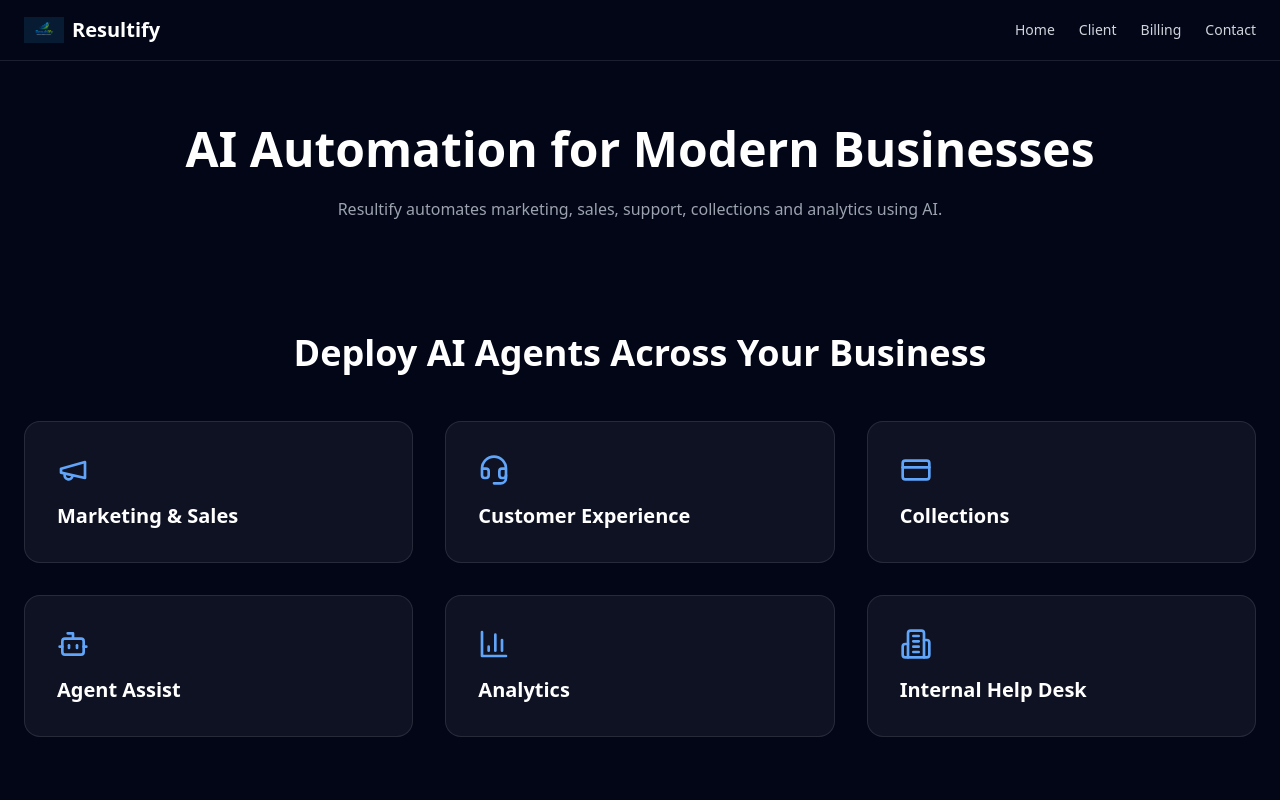
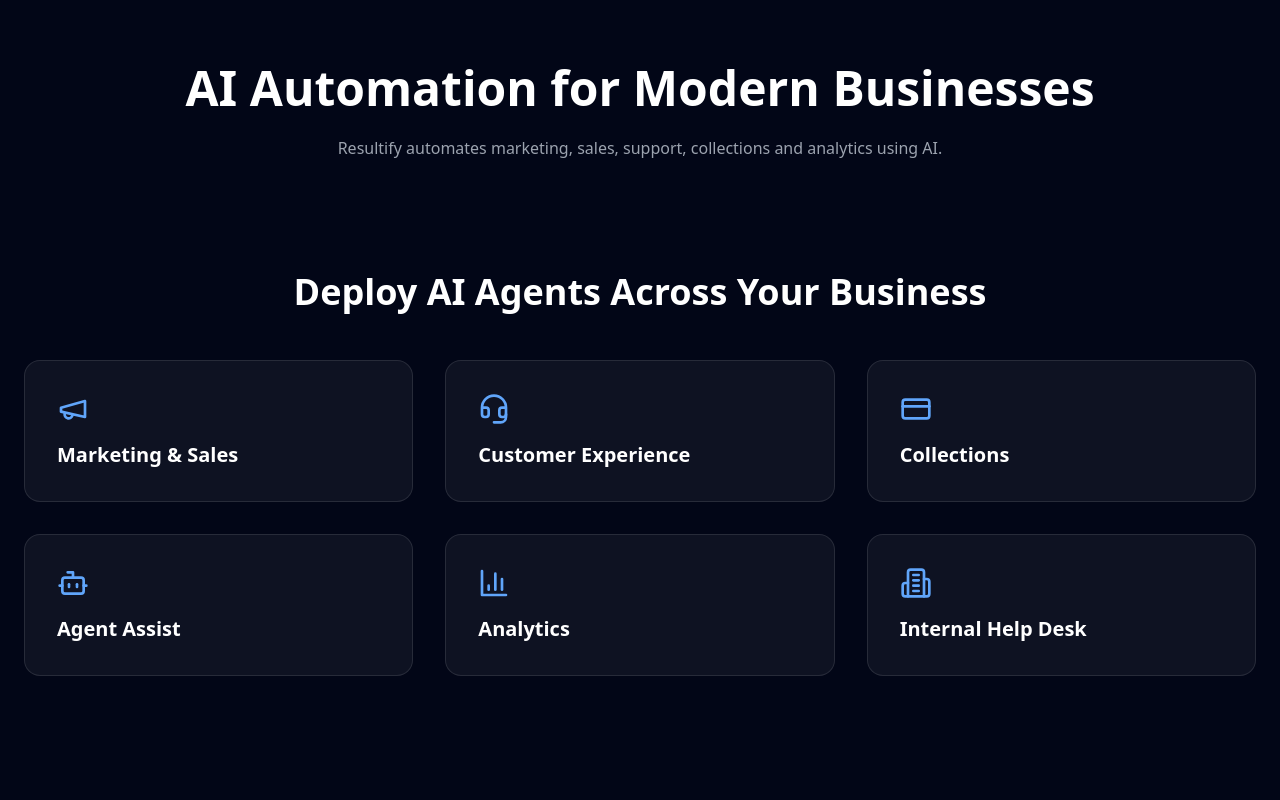
Before and after one commit to chetanshrm83/resultifytechnologies, a Next.js app: page / in a window 1280 px wide. Shown: the top 800 px of the page. Built offline with nearby package versions, Linux system fonts and the light colour scheme.

Commit message:
Update layout.tsx

```diff
--- a/app/layout.tsx
+++ b/app/layout.tsx
@@ -1,12 +1,10 @@
 import "./globals.css";
-import Link from "next/link";
-import Image from "next/image";
 
 export const metadata = {
-  title: "Resultify | AI Automation Platform",
+  title: "Resultify Technologies",
   description: "AI Automation for Modern Businesses",
   openGraph: {
-    title: "Resultify AI",
+    title: "Resultify Technologies",
     description: "AI Automation for Modern Businesses",
     images: ["/og.png"],
   },
@@ -19,40 +17,7 @@ export default function RootLayout({
 }) {
   return (
     <html lang="en">
-      <body className="bg-slate-950 text-white">
-
-        {/* NAVBAR */}
-        <header className="border-b border-white/10">
-          <div className="max-w-7xl mx-auto flex items-center justify-between px-6 py-4">
-
-            <Link href="/" className="flex items-center gap-2">
-              <Image
-                src="/logo.png"
-                alt="Resultify Logo"
-                width={40}
-                height={40}
-              />
-              <span className="text-xl font-bold">Resultify</span>
-            </Link>
-
-            <nav className="flex gap-6 text-sm text-gray-300">
-              <Link href="/" className="hover:text-white transition">Home</Link>
-              <Link href="/client" className="hover:text-white transition">Client</Link>
-              <Link href="/client/billing" className="hover:text-white transition">Billing</Link>
-              <Link href="/contact" className="hover:text-white transition">Contact</Link>
-            </nav>
-          </div>
-        </header>
-
-        {/* PAGE CONTENT */}
-        {children}
-
-        {/* FOOTER */}
-        <footer className="mt-32 border-t border-white/10 py-8 text-center text-sm text-gray-500">
-          Powered by Resultify Technologies © {new Date().getFullYear()}
-        </footer>
-
-      </body>
+      <body className="bg-slate-950 text-white">{children}</body>
     </html>
   );
 }
```
